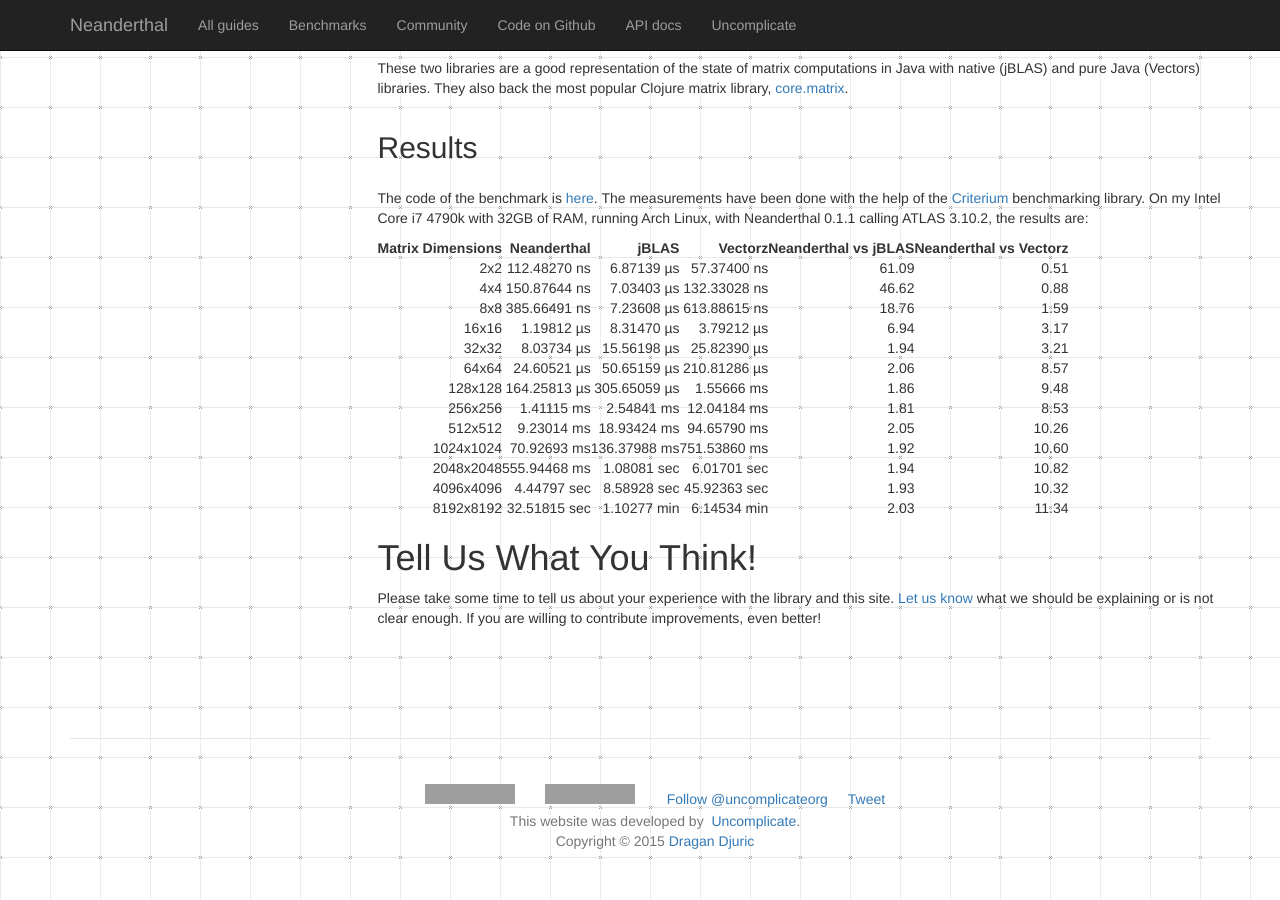
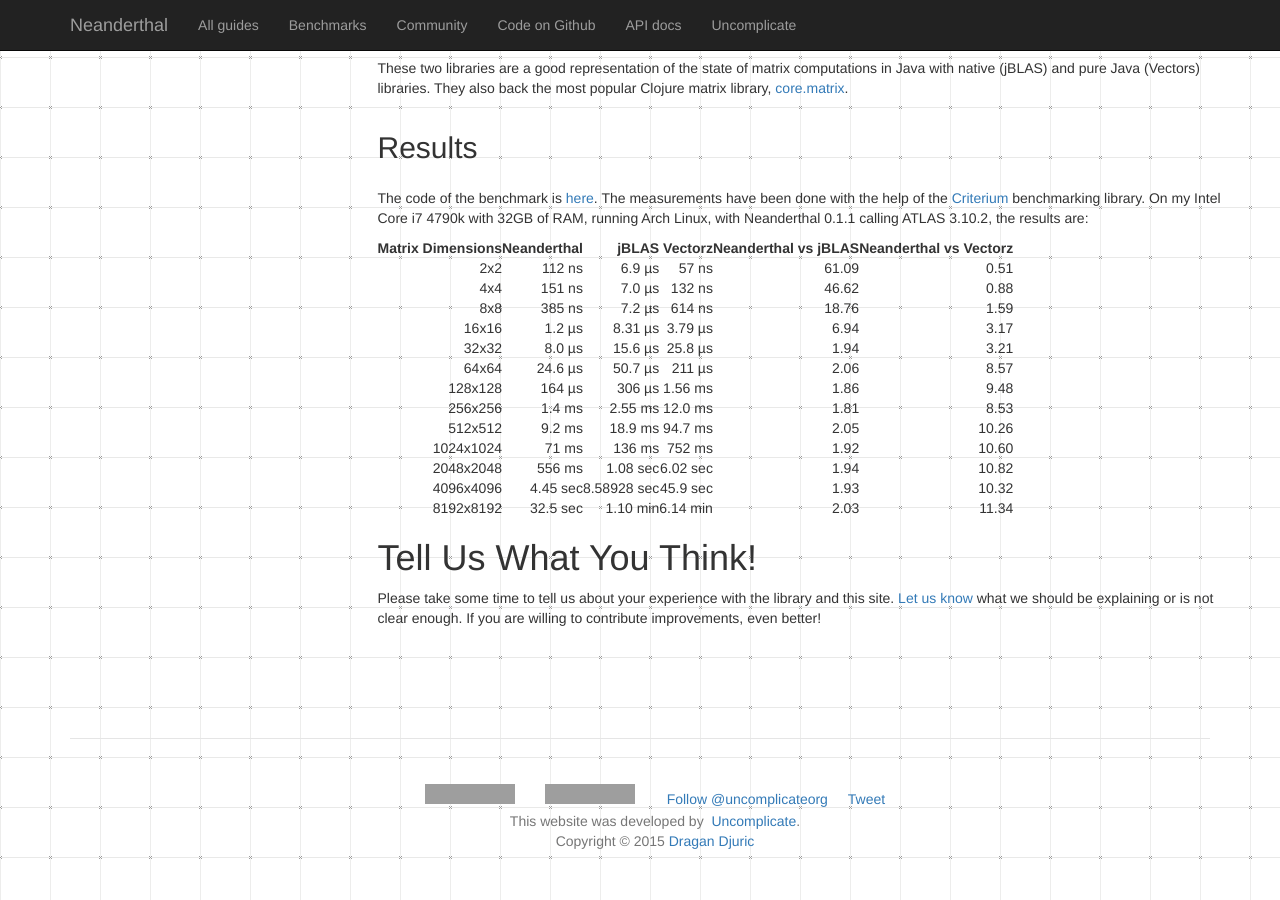
Before and after one commit to uncomplicate/neanderthal, a Jekyll site: the page built from articles/benchmarks.md, in a window 1280 px wide and 900 px high, scrolled down 693 px. Built offline with Jekyll 4.4.1, drawn with Linux system fonts in a browser that asks for light colours; nearby versions of some CDN libraries; some web fonts are replaced; Markdown is read by kramdown in place of the engine named in the settings; comment, search, counter and statistics services are not loaded; grey boxes are pictures that could not be loaded.

Commit message:
Remove decimal places

```diff
--- a/articles/benchmarks.md
+++ b/articles/benchmarks.md
@@ -33,16 +33,16 @@
 
 | Matrix Dimensions | Neanderthal | jBLAS | Vectorz | Neanderthal vs jBLAS | Neanderthal vs Vectorz |
 | --------------------------:| -----:| -------:| -----:| -------:| --------:|
-| 2x2 | 112.48270 ns | 6.87139 µs | 57.37400 ns | 61.09 | 0.51 |
-| 4x4 | 150.87644 ns | 7.03403 µs | 132.33028 ns | 46.62 | 0.88 |
-| 8x8 | 385.66491 ns | 7.23608 µs | 613.88615 ns | 18.76 | 1.59 |
-| 16x16 | 1.19812 µs | 8.31470 µs | 3.79212 µs | 6.94 | 3.17 |
-| 32x32 | 8.03734 µs | 15.56198 µs | 25.82390 µs | 1.94 | 3.21 |
-| 64x64 | 24.60521 µs | 50.65159 µs | 210.81286 µs | 2.06 | 8.57 |
-| 128x128 | 164.25813 µs | 305.65059 µs | 1.55666 ms | 1.86 | 9.48 |
-| 256x256 | 1.41115 ms | 2.54841 ms | 12.04184 ms | 1.81 | 8.53 |
-| 512x512 | 9.23014 ms | 18.93424 ms | 94.65790 ms | 2.05 | 10.26 |
-| 1024x1024 | 70.92693 ms | 136.37988 ms | 751.53860 ms | 1.92 | 10.60 |
-| 2048x2048 | 555.94468 ms | 1.08081 sec | 6.01701 sec | 1.94 | 10.82 |
-| 4096x4096 | 4.44797 sec | 8.58928 sec | 45.92363 sec | 1.93 | 10.32 |
-| 8192x8192 | 32.51815 sec | 1.10277 min | 6.14534 min | 2.03 | 11.34 |
+| 2x2 | 112 ns | 6.9 µs | 57 ns | 61.09 | 0.51 |
+| 4x4 | 151 ns | 7.0 µs | 132 ns | 46.62 | 0.88 |
+| 8x8 | 385 ns | 7.2 µs | 614 ns | 18.76 | 1.59 |
+| 16x16 | 1.2 µs | 8.31 µs | 3.79 µs | 6.94 | 3.17 |
+| 32x32 | 8.0 µs | 15.6 µs | 25.8 µs | 1.94 | 3.21 |
+| 64x64 | 24.6 µs | 50.7 µs | 211 µs | 2.06 | 8.57 |
+| 128x128 | 164 µs | 306 µs | 1.56 ms | 1.86 | 9.48 |
+| 256x256 | 1.4 ms | 2.55 ms | 12.0 ms | 1.81 | 8.53 |
+| 512x512 | 9.2 ms | 18.9 ms | 94.7 ms | 2.05 | 10.26 |
+| 1024x1024 | 71 ms | 136 ms | 752 ms | 1.92 | 10.60 |
+| 2048x2048 | 556 ms | 1.08 sec | 6.02 sec | 1.94 | 10.82 |
+| 4096x4096 | 4.45 sec | 8.58928 sec | 45.9 sec | 1.93 | 10.32 |
+| 8192x8192 | 32.5 sec | 1.10 min | 6.14 min | 2.03 | 11.34 |
```
